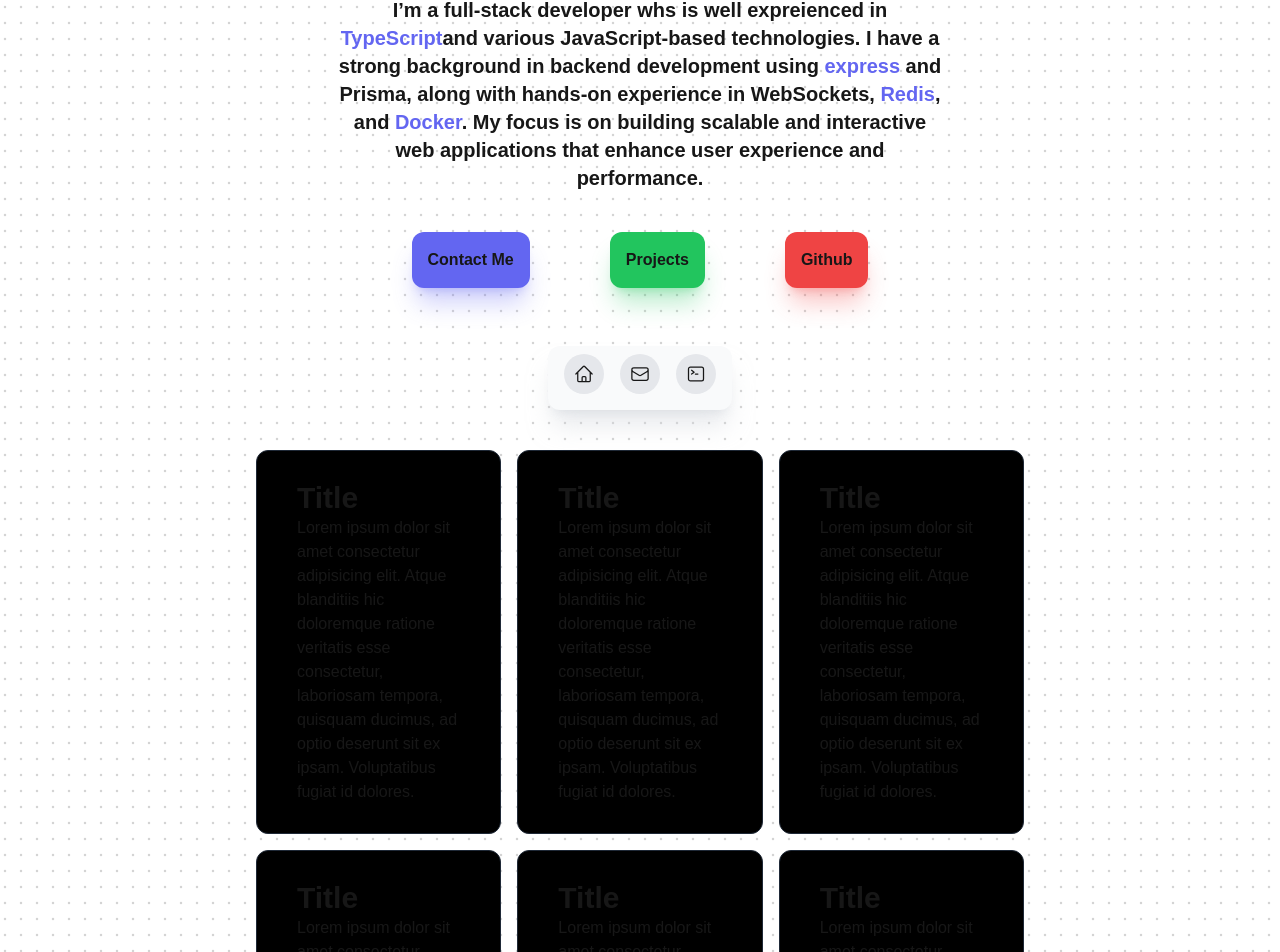
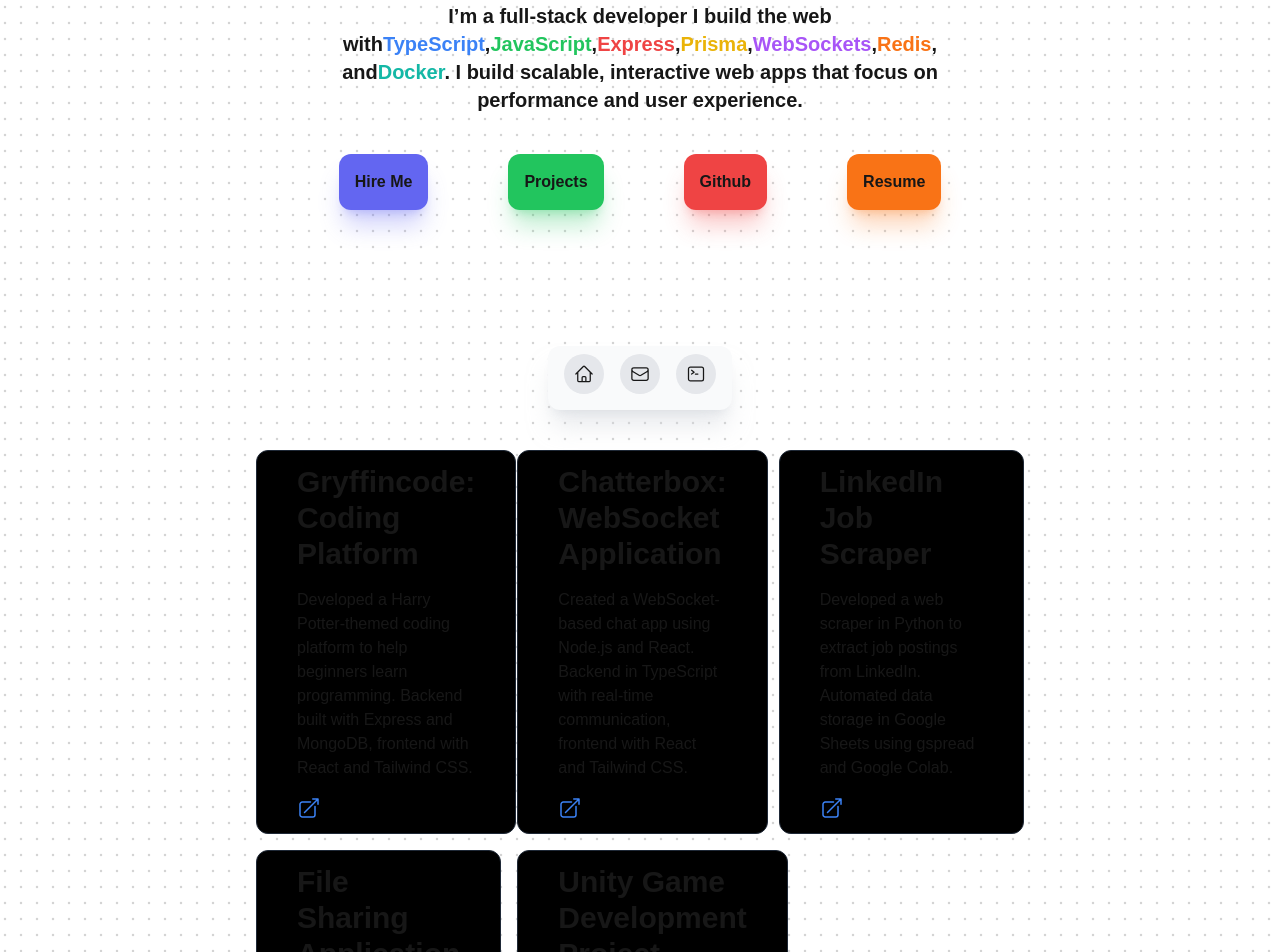
Before and after one commit to ByteBrewer101/Portfoliosite, a Next.js app: page / in a window 1280 px wide. Shown: the part 350-1302 px from the top of the page. Built offline with nearby package versions, Linux system fonts and the light colour scheme.

Commit message:
deploy 1

```diff
--- a/app/globals.css
+++ b/app/globals.css
@@ -1,6 +1,10 @@
 @tailwind base;
 @tailwind components;
 @tailwind utilities;
+
+html {
+  scroll-behavior: smooth;
+}
 
 :root {
   --background: #ffffff;
--- a/app/page.tsx
+++ b/app/page.tsx
@@ -1,14 +1,43 @@
+
 import CardWithData from "@/components/cardWithData";
 import HeroChildren from "@/components/HeroChildren";
 import { FloatingDock } from "@/components/ui/floating-dock";
 import { HeroHighlight } from "@/components/ui/hero-highlight";
-import { dockItems } from "@/lib/data/data";
+import { dockItems} from "@/lib/data/data";
+
+
 
 export default function Home() {
 
 
 
-
+ const ProjectData = [
+  {
+    Title: "Gryffincode: Coding Platform",
+    link: "https://gryffincode.netlify.app/",
+    desc: "Developed a Harry Potter-themed coding platform to help beginners learn programming. Backend built with Express and MongoDB, frontend with React and Tailwind CSS.",
+  },
+  {
+    Title: "Chatterbox: WebSocket Application",
+    link: "https://friendly-beijinho-a03091.netlify.app/",
+    desc: "Created a WebSocket-based chat app using Node.js and React. Backend in TypeScript with real-time communication, frontend with React and Tailwind CSS.",
+  },
+  {
+    Title: "LinkedIn Job Scraper",
+    link: "https://github.com/AtharvaChopde/webscraper",
+    desc: "Developed a web scraper in Python to extract job postings from LinkedIn. Automated data storage in Google Sheets using gspread and Google Colab.",
+  },
+  {
+    Title: "File Sharing Application",
+    link: "https://github.com/AtharvaChopde/python-Notes-sharing-system",
+    desc: "Built a Python-based file-sharing app using Socket and Tkinter for seamless local network file transfers. Integrated PyQRCode for QR code-based sharing.",
+  },
+  {
+    Title: "Unity Game Development Project",
+    link: "https://play.unity.com/en/games/615edb3b-0649-4ffb-a126-90c79880ce77/a-backrooms-horror-based-game",
+    desc: "Developed a game in Unity using C# with AI navigation and raycasting techniques for dynamic in-game character behavior. Optimized game performance for multiple devices.",
+  },
+];
 
   return (
     <HeroHighlight className="min-h-screen flex items-center justify-center flex-col overflow-auto ">
@@ -16,18 +45,25 @@ export default function Home() {
         <HeroChildren />
       </div>
 
-      <div className="grid lg:grid-cols-3 gap-4 w-3/5 snap-start grid-cols-1    ">
-        <CardWithData />
-        <CardWithData />
-        <CardWithData />
-        <CardWithData />
-        <CardWithData />
-        <CardWithData />
+
+
+      <div
+        id="projects"
+        className="grid lg:grid-cols-3 gap-4 w-3/5 snap-start grid-cols-1    "
+      >
+        {ProjectData.map((project) => (
+          <CardWithData
+            key={project.Title}
+            link={project.link}
+            title={project.Title}
+            desc={project.desc}
+          />
+        ))}
       </div>
       <FloatingDock
         items={dockItems}
         desktopClassName="fixed left-1/2 bottom-10 z-100 transform -translate-x-1/2 p-4 rounded-xl shadow-gray-300/50 shadow-xl"
-        mobileClassName="fixed left-10 bottom-10 z-100  rounded-full "
+        mobileClassName="fixed left-10 bottom-10 z-100  "
       />
 
       <div className="h-40"></div>
--- /dev/null
+++ b/app/pages/contactme/page.tsx
@@ -0,0 +1,5 @@
+export default function Contactme(){
+    return <div>
+        contactme
+    </div>
+}
--- a/components/HeroChildren.tsx
+++ b/components/HeroChildren.tsx
@@ -4,31 +4,33 @@ export default function HeroChildren() {
       <h1 className="text-5xl md:text-7xl font-bold text-center ">
         Hi, I am
         <span className="font-extrabold text-transparent bg-clip-text bg-gradient-to-r from-indigo-500 via-purple-500 to-pink-500 rounded-xl p-4 ">
-          NAme Developer
+          Atharva
         </span>
       </h1>
       <h1 className="text-lg md:text-xl font-bold text-center">
-        I’m a full-stack developer whs is well expreienced in
-        <span className=" text-indigo-500  "> TypeScript</span>
-        and various JavaScript-based technologies. I have a strong background in
-        backend development using
-        <span className=" text-indigo-500  "> express</span> and Prisma, along
-        with hands-on experience in WebSockets,
-        <span className=" text-indigo-500  "> Redis</span>, and
-        <span className=" text-indigo-500  "> Docker</span>. My focus is on
-        building scalable and interactive web applications that enhance user
-        experience and performance.
+        I’m a full-stack developer I build the web with
+        <span className="text-blue-500">TypeScript</span>,
+        <span className="text-green-500">JavaScript</span>,
+        <span className="text-red-500">Express</span>,
+        <span className="text-yellow-500">Prisma</span>,
+        <span className="text-purple-500">WebSockets</span>,
+        <span className="text-orange-500">Redis</span>, and
+        <span className="text-teal-500">Docker</span>. I build scalable,
+        interactive web apps that focus on performance and user experience.
       </h1>
+
       <div className="flex flex-col md:flex-row items-center justify-between space-y-4 md:space-y-0 md:space-x-20">
-        <button className="bg-indigo-500 font-bold p-4 rounded-xl shadow-xl shadow-indigo-500/30 hover:shadow-indigo-500/50 hover:bg-white hover:text-black transition ease-in-out duration-200 w-full md:w-auto">
-          Contact Me
-
+        <button className="hover:scale-105 bg-indigo-500 font-bold p-4 rounded-xl shadow-xl shadow-indigo-500/30 hover:shadow-indigo-500/50 hover:bg-white hover:text-black transition ease-in-out duration-200 w-full md:w-auto">
+          Hire Me
         </button>
-        <button className="bg-green-500 font-bold p-4 rounded-xl shadow-xl shadow-green-500/30 hover:shadow-indigo-500/50 hover:bg-white hover:text-black transition ease-in-out duration-200 w-full md:w-auto">
+        <button className="hover:scale-105 bg-green-500 font-bold p-4 rounded-xl shadow-xl shadow-green-500/30 hover:shadow-indigo-500/50 hover:bg-white hover:text-black transition ease-in-out duration-200 w-full md:w-auto">
           Projects
         </button>
-        <button className="bg-red-500 font-bold p-4 rounded-xl shadow-xl shadow-red-500/30 hover:shadow-red-500/50 hover:bg-white hover:text-black transition ease-in-out duration-200 w-full md:w-auto">
+        <button className="hover:scale-105 bg-red-500 font-bold p-4 rounded-xl shadow-xl shadow-red-500/30 hover:shadow-red-500/50 hover:bg-white hover:text-black transition ease-in-out duration-200 w-full md:w-auto">
           Github
+        </button>
+        <button className="hover:scale-105 bg-orange-500  font-bold p-4 rounded-xl shadow-xl shadow-orange-500/30 hover:shadow-orange-500/50 hover:bg-white hover:text-black transition ease-in-out duration-200 w-full md:w-auto">
+          Resume
         </button>
       </div>
     </div>
--- a/components/cardWithData.tsx
+++ b/components/cardWithData.tsx
@@ -1,13 +1,45 @@
-export default function CardWithData() {
+"use client"
+import React from "react";
+
+interface CardWithDataProps {
+  link: string;
+  title: string;
+  desc: string;
+}
+
+const CardWithData: React.FC<CardWithDataProps> = ({ link, title, desc }) => {
+
+
+
   return (
-    <div className="bg-black flex flex-col w-fit justify-center backdrop-blur-xl p-10 border  border-gray-800 rounded-xl h-96 hover:scale-105 hover:shadow-lg hover:shadow-white hover:border-none  transition ease-in-out duration-200 hover:bg-white hover:text-black">
-      <h1 className="font-bold text-3xl flex justify-start ">Title</h1>
-      <p className="">
-        Lorem ipsum dolor sit amet consectetur adipisicing elit. Atque
-        blanditiis hic doloremque ratione veritatis esse consectetur, laboriosam
-        tempora, quisquam ducimus, ad optio deserunt sit ex ipsam. Voluptatibus
-        fugiat id dolores.
-      </p>
-    </div>
+    <div className="bg-black relative z-0  flex space-y-4 flex-col w-fit justify-center backdrop-blur-xl p-10 border border-gray-800 rounded-xl h-96 hover:scale-105 hover:bg-blur-xl hover:shadow-white hover:border-none transition ease-in-out duration-200 hover:bg-white hover:text-black">
+
+        <h1 className="font-bold text-3xl flex justify-start">{title}</h1>
+        <p>{desc}</p>
+
+        <button
+          onClick={() => {
+            window.open(link);
+          }}
+        >
+          <svg
+            xmlns="http://www.w3.org/2000/svg"
+            fill="none"
+            viewBox="0 0 24 24"
+            strokeWidth={1.5}
+            stroke="currentColor"
+            className="size-6 text-blue-500"
+          >
+            <path
+              strokeLinecap="round"
+              strokeLinejoin="round"
+              d="M13.5 6H5.25A2.25 2.25 0 0 0 3 8.25v10.5A2.25 2.25 0 0 0 5.25 21h10.5A2.25 2.25 0 0 0 18 18.75V10.5m-10.5 6L21 3m0 0h-5.25M21 3v5.25"
+            />
+          </svg>
+        </button>
+      </div>
+
   );
-}
+};
+
+export default CardWithData;
--- a/lib/data/data.tsx
+++ b/lib/data/data.tsx
@@ -1,16 +1,31 @@
-export const ProjectData =[
+export const ProjectData = [
+  {
+    Title: "Gryffincode: Coding Platform",
+    link: "https://gryffincode.netlify.app/",
+    desc: "Developed a Harry Potter-themed coding platform to help beginners learn programming. Backend built with Express and MongoDB, frontend with React and Tailwind CSS.",
+  },
+  {
+    Title: "Chatterbox: WebSocket Application",
+    link: "https://friendly-beijinho-a03091.netlify.app/",
+    desc: "Created a WebSocket-based chat app using Node.js and React. Backend in TypeScript with real-time communication, frontend with React and Tailwind CSS.",
+  },
+  {
+    Title: "LinkedIn Job Scraper and Google Sheets Integration",
+    link: "https://github.com/AtharvaChopde/webscraper",
+    desc: "Developed a web scraper in Python to extract job postings from LinkedIn. Automated data storage in Google Sheets using gspread and Google Colab.",
+  },
+  {
+    Title: "File Sharing Application",
+    link: "https://github.com/AtharvaChopde/python-Notes-sharing-system",
+    desc: "Built a Python-based file-sharing app using Socket and Tkinter for seamless local network file transfers. Integrated PyQRCode for QR code-based sharing.",
+  },
+  {
+    Title: "Unity Game Development Project",
+    link: "https://play.unity.com/en/games/615edb3b-0649-4ffb-a126-90c79880ce77/a-backrooms-horror-based-game",
+    desc: "Developed a game in Unity using C# with AI navigation and raycasting techniques for dynamic in-game character behavior. Optimized game performance for multiple devices.",
+  },
 
-    {
-        "Title":"title1",
-        "link":"link1",
-        "desc":"desc",
-
-    }
-
-]
-
-
-
+];
 
 export const dockItems = [
   {
@@ -22,7 +37,7 @@ export const dockItems = [
         viewBox="0 0 24 24"
         strokeWidth={1.5}
         stroke="currentColor"
-        className="size-6"
+        className="size-3"
       >
         <path
           strokeLinecap="round"
@@ -31,7 +46,7 @@ export const dockItems = [
         />
       </svg>
     ),
-    href: "/",
+    href: "#home",
   },
   {
     title: "Contact Me",
@@ -42,7 +57,7 @@ export const dockItems = [
         viewBox="0 0 24 24"
         strokeWidth={1.5}
         stroke="currentColor"
-        className="size-6"
+        className="size-3"
       >
         <path
           strokeLinecap="round"
@@ -51,7 +66,7 @@ export const dockItems = [
         />
       </svg>
     ),
-    href: "/settings",
+    href: "/pages/contactme",
   },
   {
     title: "Projects",
@@ -62,7 +77,7 @@ export const dockItems = [
         viewBox="0 0 24 24"
         stroke-width="1.5"
         stroke="currentColor"
-        className="size-6"
+        className="size-3"
       >
         <path
           stroke-linecap="round"
@@ -71,6 +86,6 @@ export const dockItems = [
         />
       </svg>
     ),
-    href: "/profile",
+    href: "#projects",
   },
 ];
```
